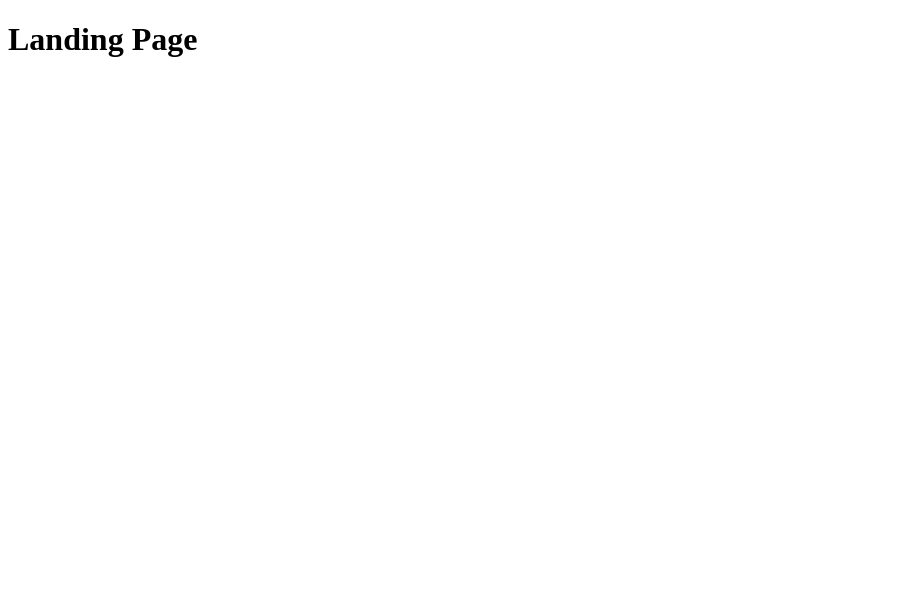
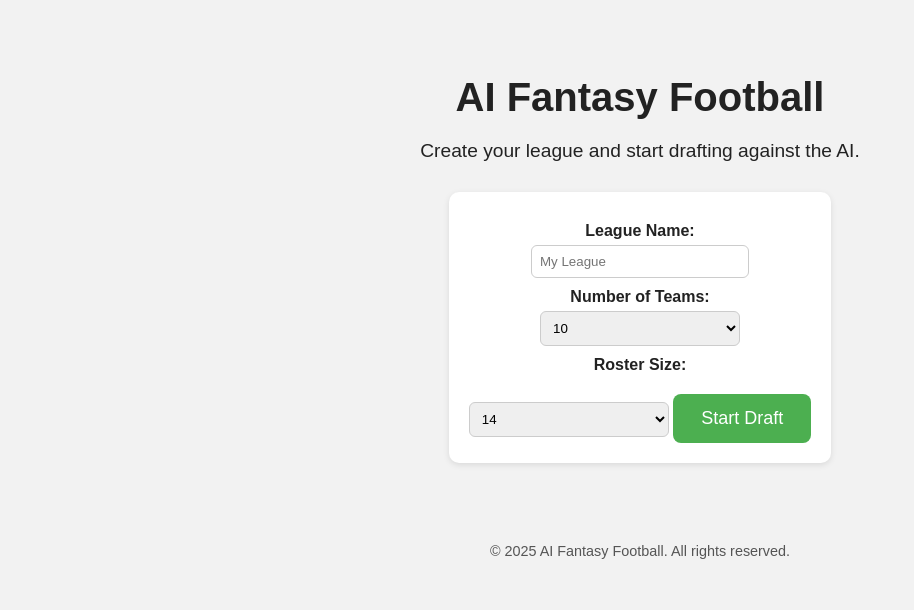
Before and after one commit to farmerjr0/fantasy-football-ai, a plain HTML site: page index.html in a window 1280 px wide. Shown: the whole page, without its empty margins (0-914 px from the left). Drawn offline with Linux system fonts and the light colour scheme.

Commit message:
Update index.html

```diff
--- a/index.html
+++ b/index.html
@@ -1 +1,113 @@
-<!DOCTYPE html><html><head><title>Fantasy Site</title></head><body><h1>Landing Page</h1></body></html>
+<!DOCTYPE html>
+<html lang="en">
+<head>
+  <meta charset="UTF-8">
+  <meta name="viewport" content="width=device-width, initial-scale=1.0">
+  <title>AI Fantasy Football</title>
+  <style>
+    body {
+      font-family: Arial, sans-serif;
+      background-color: #f2f2f2;
+      color: #222;
+      text-align: center;
+      padding: 40px;
+    }
+    h1 {
+      font-size: 2.5em;
+      margin-bottom: 20px;
+    }
+    p {
+      font-size: 1.2em;
+      margin-bottom: 30px;
+    }
+    form {
+      background: white;
+      padding: 20px;
+      border-radius: 10px;
+      display: inline-block;
+      box-shadow: 0 2px 6px rgba(0,0,0,0.1);
+      margin-bottom: 30px;
+    }
+    label {
+      display: block;
+      margin-top: 10px;
+      font-weight: bold;
+    }
+    input, select {
+      margin-top: 5px;
+      padding: 8px;
+      width: 200px;
+      border: 1px solid #ccc;
+      border-radius: 6px;
+    }
+    button {
+      background-color: #4CAF50;
+      color: white;
+      padding: 14px 28px;
+      font-size: 18px;
+      border: none;
+      border-radius: 8px;
+      cursor: pointer;
+      transition: background-color 0.3s ease;
+      margin-top: 20px;
+    }
+    button:hover {
+      background-color: #45a049;
+    }
+    footer {
+      margin-top: 50px;
+      font-size: 0.9em;
+      color: #555;
+    }
+  </style>
+</head>
+<body>
+  <h1>AI Fantasy Football</h1>
+  <p>Create your league and start drafting against the AI.</p>
+
+  <form id="leagueForm">
+    <label for="leagueName">League Name:</label>
+    <input type="text" id="leagueName" name="leagueName" placeholder="My League" required>
+
+    <label for="teams">Number of Teams:</label>
+    <select id="teams" name="teams" required>
+      <option value="8">8</option>
+      <option value="10" selected>10</option>
+      <option value="12">12</option>
+    </select>
+
+    <label for="rosterSize">Roster Size:</label>
+    <select id="rosterSize" name="rosterSize" required>
+      <option value="12">12</option>
+      <option value="14" selected>14</option>
+      <option value="16">16</option>
+    </select>
+
+    <button type="submit">Start Draft</button>
+  </form>
+
+  <footer>
+    &copy; 2025 AI Fantasy Football. All rights reserved.
+  </footer>
+
+  <script>
+    document.getElementById("leagueForm").addEventListener("submit", function(e) {
+      e.preventDefault();
+
+      const leagueName = document.getElementById("leagueName").value;
+      const teams = document.getElementById("teams").value;
+      const rosterSize = document.getElementById("rosterSize").value;
+
+      // Save league settings to localStorage
+      localStorage.setItem("leagueSettings", JSON.stringify({
+        leagueName,
+        teams,
+        rosterSize
+      }));
+
+      // Redirect to draft room
+      window.location.href = "draft.html";
+    });
+  </script>
+</body>
+</html>
```
